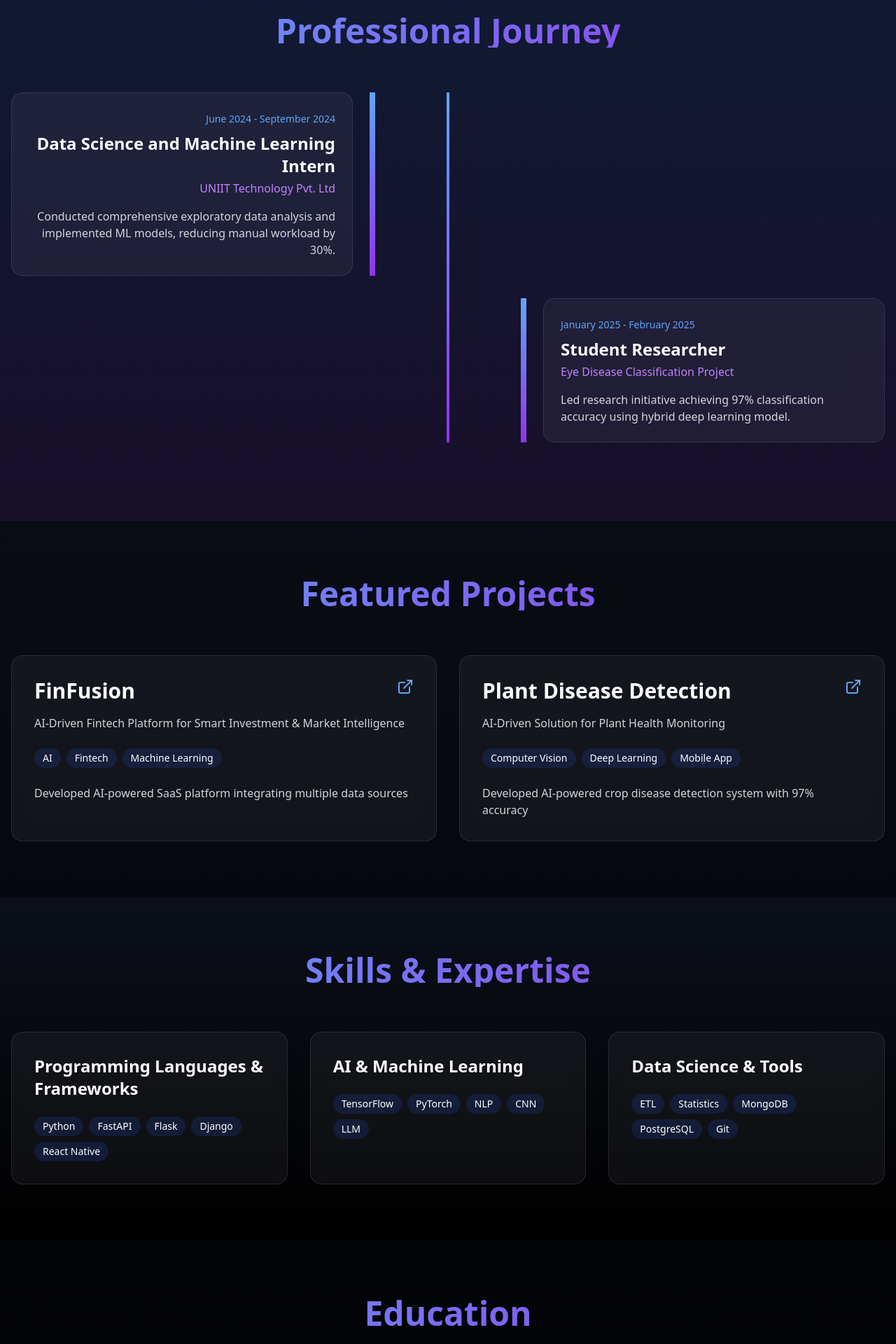
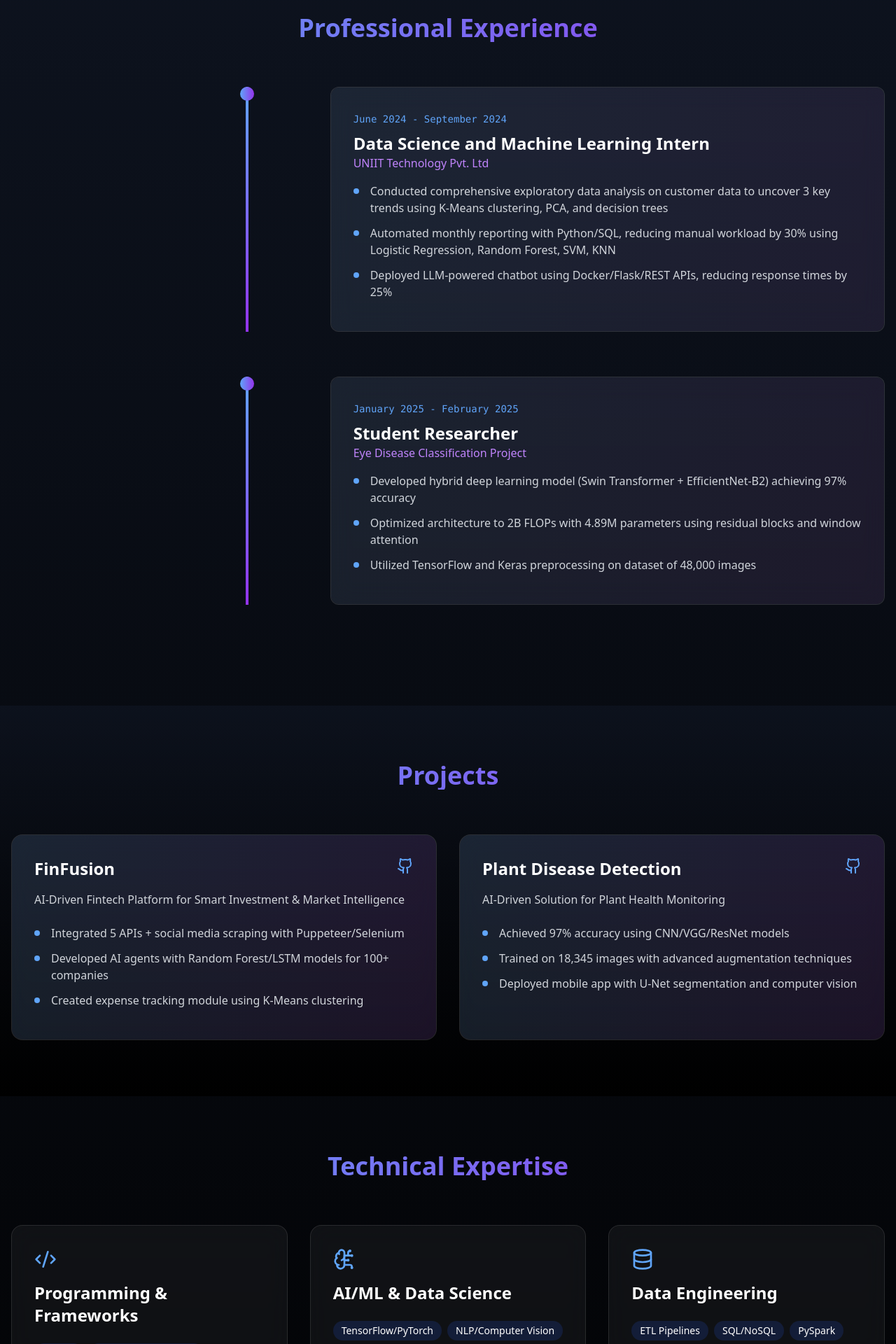
Before and after one commit to SafalBhandari12/Potfolio, a React (Vite) app: page / in a window 1280 px wide. Shown: the part 860-2780 px from the top of the page at 70% size. Built offline with nearby package versions, Linux system fonts and the light colour scheme.

Commit message:
some changes

```diff
--- a/src/App.jsx
+++ b/src/App.jsx
@@ -1,5 +1,5 @@
-import React, { useEffect, useState, useRef } from "react";
-import { motion } from "framer-motion";
+import React, { useEffect, useRef } from "react";
+import { motion, useInView } from "framer-motion";
 import {
   Mail,
   Phone,
@@ -7,99 +7,114 @@ import {
   Github,
   ExternalLink,
   ChevronDown,
-  Camera,
+  Award,
+  School,
+  Briefcase,
+  Code2,
+  BrainCircuit,
+  Database,
 } from "lucide-react";
 
 const App = () => {
-  const [scrollY, setScrollY] = useState(0);
-  const containerRef = useRef();
+  // Reusable Animation Components
+  const SectionTitle = ({ children }) => (
+    <motion.h2
+      initial={{ opacity: 0, y: 50 }}
+      whileInView={{ opacity: 1, y: 0 }}
+      viewport={{ once: true, margin: "-100px" }}
+      className='text-4xl font-bold mb-16 text-center bg-clip-text text-transparent bg-gradient-to-r from-blue-400 to-purple-600'
+    >
+      {children}
+    </motion.h2>
+  );
 
-  useEffect(() => {
-    const handleScroll = () => setScrollY(window.scrollY);
-    window.addEventListener("scroll", handleScroll);
-    return () => window.removeEventListener("scroll", handleScroll);
-  }, []);
+  const BulletPoint = ({ children }) => (
+    <li className='flex items-start gap-4 mb-3'>
+      <div className='w-2 h-2 rounded-full bg-blue-400 mt-2 flex-shrink-0' />
+      <span className='text-gray-300'>{children}</span>
+    </li>
+  );
 
   // Timeline Item Component
-  const TimelineItem = ({ date, title, company, description, isLeft }) => (
+  const TimelineItem = ({ date, title, company, bullets }) => {
+    const ref = useRef(null);
+    const isInView = useInView(ref, { once: true, margin: "-100px" });
+
+    return (
+      <div ref={ref} className='grid grid-cols-5 gap-8 mb-16 relative'>
+        <div className='col-span-1 relative flex justify-center'>
+          <div className='w-1 h-full bg-gradient-to-b from-blue-400 to-purple-600' />
           <motion.div
-      initial={{ opacity: 0, x: isLeft ? -100 : 100 }}
-      whileInView={{ opacity: 1, x: 0 }}
-      viewport={{ once: true }}
-      transition={{ duration: 0.8 }}
-      className={`flex w-full ${isLeft ? "justify-start" : "justify-end"} mb-8`}
+            initial={{ scale: 0 }}
+            animate={isInView ? { scale: 1 } : {}}
+            transition={{ duration: 0.4, delay: 0.4 }}
+            className='absolute top-0 w-5 h-5 rounded-full bg-gradient-to-r from-blue-400 to-purple-600'
+          />
+        </div>
+
+        <motion.div
+          initial={{ opacity: 0, x: -100 }}
+          animate={isInView ? { opacity: 1, x: 0 } : {}}
+          transition={{ duration: 0.6, ease: "easeOut" }}
+          className='col-span-4 bg-white/5 rounded-xl p-8 backdrop-blur-lg border border-white/10 relative overflow-hidden'
         >
-      <div
-        className={`w-5/12 relative ${
-          isLeft ? "text-right pr-8" : "text-left pl-8"
-        }`}
-      >
-        <div
-          className={`absolute ${
-            isLeft ? "right-0" : "left-0"
-          } top-0 w-2 h-full bg-gradient-to-b from-blue-400 to-purple-600`}
-        />
-        <motion.div
-          whileHover={{ scale: 1.05 }}
-          className='bg-white/5 rounded-2xl p-6 backdrop-blur-lg border border-white/10 hover:border-white/20 transition-all'
-        >
-          <span className='text-blue-400 text-sm'>{date}</span>
+          <div className='absolute inset-0 rounded-xl opacity-20 bg-gradient-to-r from-blue-400/30 to-purple-600/30' />
+          <div className='relative z-10'>
+            <div className='flex justify-between items-start mb-4'>
+              <div>
+                <span className='text-blue-400 text-sm font-mono'>{date}</span>
                 <h3 className='text-2xl font-bold mt-2'>{title}</h3>
-          <p className='text-purple-400 mt-1'>{company}</p>
-          <p className='text-gray-300 mt-4'>{description}</p>
+                <p className='text-purple-400 font-medium'>{company}</p>
+              </div>
+            </div>
+            <ul className='mt-4'>
+              {bullets.map((bullet, index) => (
+                <BulletPoint key={index}>{bullet}</BulletPoint>
+              ))}
+            </ul>
+          </div>
         </motion.div>
       </div>
-    </motion.div>
     );
+  };
 
   return (
-    <div
-      className='bg-gradient-to-b from-gray-900 to-black text-white min-h-screen'
-      ref={containerRef}
-    >
+    <div className='bg-gradient-to-b from-gray-900 to-black text-white min-h-screen'>
       {/* Hero Section */}
       <section className='h-screen relative overflow-hidden'>
         <div className='absolute inset-0 bg-[radial-gradient(circle_at_center,rgba(67,56,202,0.1)_0%,transparent_100%)]' />
 
-        <div className='relative z-10 h-full flex flex-col items-center justify-center'>
+        <div className='relative z-10 h-full flex flex-col items-center justify-center px-4'>
           <motion.div
             initial={{ opacity: 0, y: 50 }}
             animate={{ opacity: 1, y: 0 }}
             transition={{ duration: 1 }}
             className='text-center'
           >
-            <h1 className='text-7xl font-bold mb-6 bg-clip-text text-transparent bg-gradient-to-r from-blue-400 to-purple-600'>
+            <h1 className='text-5xl md:text-7xl font-bold mb-6 bg-clip-text text-transparent bg-gradient-to-r from-blue-400 to-purple-600'>
               Safal Bhandari
             </h1>
-            <p className='text-2xl text-gray-300 mb-8'>
+            <p className='text-xl md:text-2xl text-gray-300 mb-8'>
               Data Science & Machine Learning Engineer
             </p>
-            <div className='flex justify-center space-x-6'>
+            <div className='flex flex-wrap justify-center gap-4'>
               {[
                 {
-                  icon: <Mail className='w-5 h-5' />,
-                  text: "Email",
+                  icon: <Mail />,
+                  text: "safalbhandari069@gmail.com",
                   href: "mailto:safalbhandari069@gmail.com",
                 },
                 {
-                  icon: <Phone className='w-5 h-5' />,
-                  text: "Call",
+                  icon: <Phone />,
+                  text: "+91-7847915622",
                   href: "tel:+917847915622",
                 },
-                {
-                  icon: <Linkedin className='w-5 h-5' />,
-                  text: "LinkedIn",
-                  href: "#",
-                },
-                {
-                  icon: <Github className='w-5 h-5' />,
-                  text: "GitHub",
-                  href: "#",
-                },
+                { icon: <Linkedin />, text: "LinkedIn", href: "#" },
+                { icon: <Github />, text: "GitHub", href: "#" },
               ].map((link, index) => (
                 <motion.a
                   key={index}
-                  whileHover={{ scale: 1.1 }}
+                  whileHover={{ scale: 1.05 }}
                   whileTap={{ scale: 0.95 }}
                   href={link.href}
                   className='flex items-center gap-2 bg-white/10 px-6 py-3 rounded-full backdrop-blur-sm hover:bg-white/20 transition-all'
@@ -120,97 +135,94 @@ const App = () => {
         </div>
       </section>
 
-      {/* Experience Timeline Section */}
-      <section className='py-20 relative'>
-        <div className='absolute inset-0 bg-gradient-to-b from-blue-900/20 to-purple-900/20' />
+      {/* Experience Section */}
+      <section className='py-20 relative px-4'>
+        <div className='container mx-auto'>
+          <SectionTitle>Professional Experience</SectionTitle>
 
-        <div className='container mx-auto px-4 relative'>
-          <motion.h2
-            initial={{ opacity: 0, y: 20 }}
-            whileInView={{ opacity: 1, y: 0 }}
-            className='text-5xl font-bold mb-16 text-center bg-clip-text text-transparent bg-gradient-to-r from-blue-400 to-purple-600'
-          >
-            Professional Journey
-          </motion.h2>
-
-          <div className='relative'>
-            <div className='absolute left-1/2 transform -translate-x-1/2 w-1 h-full bg-gradient-to-b from-blue-400 to-purple-600' />
-
+          <div className='grid grid-cols-5'>
+            <div className='col-span-1' />
+            <div className='col-span-4'>
               <TimelineItem
                 date='June 2024 - September 2024'
                 title='Data Science and Machine Learning Intern'
                 company='UNIIT Technology Pvt. Ltd'
-              description='Conducted comprehensive exploratory data analysis and implemented ML models, reducing manual workload by 30%.'
-              isLeft={true}
+                bullets={[
+                  "Conducted comprehensive exploratory data analysis on customer data to uncover 3 key trends using K-Means clustering, PCA, and decision trees",
+                  "Automated monthly reporting with Python/SQL, reducing manual workload by 30% using Logistic Regression, Random Forest, SVM, KNN",
+                  "Deployed LLM-powered chatbot using Docker/Flask/REST APIs, reducing response times by 25%",
+                ]}
               />
 
               <TimelineItem
                 date='January 2025 - February 2025'
                 title='Student Researcher'
                 company='Eye Disease Classification Project'
-              description='Led research initiative achieving 97% classification accuracy using hybrid deep learning model.'
-              isLeft={false}
+                bullets={[
+                  "Developed hybrid deep learning model (Swin Transformer + EfficientNet-B2) achieving 97% accuracy",
+                  "Optimized architecture to 2B FLOPs with 4.89M parameters using residual blocks and window attention",
+                  "Utilized TensorFlow and Keras preprocessing on dataset of 48,000 images",
+                ]}
               />
+            </div>
           </div>
         </div>
       </section>
 
       {/* Projects Section */}
-      <section className='py-20 relative'>
-        <div className='container mx-auto px-4'>
-          <motion.h2
-            initial={{ opacity: 0, y: 20 }}
-            whileInView={{ opacity: 1, y: 0 }}
-            className='text-5xl font-bold mb-16 text-center bg-clip-text text-transparent bg-gradient-to-r from-blue-400 to-purple-600'
-          >
-            Featured Projects
-          </motion.h2>
+      <section className='py-20 relative px-4 bg-gradient-to-b from-gray-900/50 to-black'>
+        <div className='container mx-auto'>
+          <SectionTitle>Projects</SectionTitle>
 
           <div className='grid md:grid-cols-2 gap-8'>
             {[
               {
                 title: "FinFusion",
+                link: "#",
                 description:
                   "AI-Driven Fintech Platform for Smart Investment & Market Intelligence",
-                tags: ["AI", "Fintech", "Machine Learning"],
-                details:
-                  "Developed AI-powered SaaS platform integrating multiple data sources",
+                bullets: [
+                  "Integrated 5 APIs + social media scraping with Puppeteer/Selenium",
+                  "Developed AI agents with Random Forest/LSTM models for 100+ companies",
+                  "Created expense tracking module using K-Means clustering",
+                ],
               },
               {
                 title: "Plant Disease Detection",
+                link: "#",
                 description: "AI-Driven Solution for Plant Health Monitoring",
-                tags: ["Computer Vision", "Deep Learning", "Mobile App"],
-                details:
-                  "Developed AI-powered crop disease detection system with 97% accuracy",
+                bullets: [
+                  "Achieved 97% accuracy using CNN/VGG/ResNet models",
+                  "Trained on 18,345 images with advanced augmentation techniques",
+                  "Deployed mobile app with U-Net segmentation and computer vision",
+                ],
               },
             ].map((project, index) => (
               <motion.div
                 key={index}
-                whileHover={{ scale: 1.05 }}
-                className='bg-white/5 rounded-2xl p-8 backdrop-blur-lg border border-white/10 hover:border-white/20 transition-all group'
+                initial={{ opacity: 0, y: 50 }}
+                whileInView={{ opacity: 1, y: 0 }}
+                viewport={{ once: true }}
+                className='bg-white/5 rounded-2xl p-8 backdrop-blur-lg border border-white/10 relative overflow-hidden'
               >
+                <div className='absolute inset-0 bg-gradient-to-r from-blue-400/10 to-purple-600/10' />
+                <div className='relative z-10'>
                   <div className='flex justify-between items-start mb-4'>
-                  <h3 className='text-3xl font-bold'>{project.title}</h3>
-                  <motion.a
-                    whileHover={{ scale: 1.2 }}
-                    href='#'
+                    <h3 className='text-2xl font-bold'>{project.title}</h3>
+                    <a
+                      href={project.link}
                       className='text-blue-400 hover:text-blue-300'
                     >
-                    <ExternalLink className='w-6 h-6' />
-                  </motion.a>
+                      <Github className='w-6 h-6' />
+                    </a>
                   </div>
                   <p className='text-gray-300 mb-6'>{project.description}</p>
-                <div className='flex flex-wrap gap-2 mb-6'>
-                  {project.tags.map((tag, i) => (
-                    <span
-                      key={i}
-                      className='px-3 py-1 bg-blue-900/30 rounded-full text-sm'
-                    >
-                      {tag}
-                    </span>
+                  <ul>
+                    {project.bullets.map((bullet, i) => (
+                      <BulletPoint key={i}>{bullet}</BulletPoint>
                     ))}
+                  </ul>
                 </div>
-                <p className='text-gray-300'>{project.details}</p>
               </motion.div>
             ))}
           </div>
@@ -218,42 +230,54 @@ const App = () => {
       </section>
 
       {/* Skills Section */}
-      <section className='py-20 relative bg-gradient-to-b from-gray-900/50 to-black'>
-        <div className='container mx-auto px-4'>
-          <motion.h2
-            initial={{ opacity: 0, y: 20 }}
-            whileInView={{ opacity: 1, y: 0 }}
-            className='text-5xl font-bold mb-16 text-center bg-clip-text text-transparent bg-gradient-to-r from-blue-400 to-purple-600'
-          >
-            Skills & Expertise
-          </motion.h2>
+      <section className='py-20 relative px-4'>
+        <div className='container mx-auto'>
+          <SectionTitle>Technical Expertise</SectionTitle>
 
           <div className='grid md:grid-cols-3 gap-8'>
             {[
               {
-                title: "Programming Languages & Frameworks",
+                icon: <Code2 className='w-8 h-8 mb-4' />,
+                title: "Programming & Frameworks",
                 skills: [
                   "Python",
-                  "FastAPI",
-                  "Flask",
-                  "Django",
+                  "FastAPI/Flask/Django",
                   "React Native",
+                  "REST APIs",
+                  "OOP/OOD",
                 ],
               },
               {
-                title: "AI & Machine Learning",
-                skills: ["TensorFlow", "PyTorch", "NLP", "CNN", "LLM"],
+                icon: <BrainCircuit className='w-8 h-8 mb-4' />,
+                title: "AI/ML & Data Science",
+                skills: [
+                  "TensorFlow/PyTorch",
+                  "NLP/Computer Vision",
+                  "Pandas/NumPy",
+                  "Scikit-Learn",
+                  "LLM/LangChain",
+                ],
               },
               {
-                title: "Data Science & Tools",
-                skills: ["ETL", "Statistics", "MongoDB", "PostgreSQL", "Git"],
+                icon: <Database className='w-8 h-8 mb-4' />,
+                title: "Data Engineering",
+                skills: [
+                  "ETL Pipelines",
+                  "SQL/NoSQL",
+                  "PySpark",
+                  "A/B Testing",
+                  "Time Series Analysis",
+                ],
               },
             ].map((category, index) => (
               <motion.div
                 key={index}
-                whileHover={{ scale: 1.05 }}
-                className='bg-white/5 rounded-2xl p-8 backdrop-blur-lg border border-white/10 hover:border-white/20 transition-all'
+                initial={{ opacity: 0, y: 50 }}
+                whileInView={{ opacity: 1, y: 0 }}
+                viewport={{ once: true }}
+                className='bg-white/5 rounded-2xl p-8 backdrop-blur-lg border border-white/10'
               >
+                <div className='text-blue-400'>{category.icon}</div>
                 <h3 className='text-2xl font-bold mb-6'>{category.title}</h3>
                 <div className='flex flex-wrap gap-2'>
                   {category.skills.map((skill, i) => (
@@ -271,43 +295,61 @@ const App = () => {
         </div>
       </section>
 
-      {/* Education Section */}
-      <section className='py-20 relative'>
-        <div className='container mx-auto px-4'>
-          <motion.h2
-            initial={{ opacity: 0, y: 20 }}
-            whileInView={{ opacity: 1, y: 0 }}
-            className='text-5xl font-bold mb-16 text-center bg-clip-text text-transparent bg-gradient-to-r from-blue-400 to-purple-600'
+      {/* Education & Achievements */}
+      <section className='py-20 relative px-4 bg-gradient-to-b from-gray-900/50 to-black'>
+        <div className='container mx-auto'>
+          <div className='grid md:grid-cols-2 gap-8'>
+            {/* Education */}
+            <motion.div
+              initial={{ opacity: 0, x: -50 }}
+              whileInView={{ opacity: 1, x: 0 }}
+              viewport={{ once: true }}
+              className='bg-white/5 rounded-2xl p-8 backdrop-blur-lg border border-white/10'
             >
-            Education
-          </motion.h2>
+              <div className='flex items-center gap-4 mb-6'>
+                <School className='w-8 h-8 text-blue-400' />
+                <h3 className='text-2xl font-bold'>Education</h3>
+              </div>
+              <h4 className='text-xl font-semibold'>Sharda University</h4>
+              <p className='text-gray-300 mt-2'>
+                B.Tech Computer Science (2023-2027)
+              </p>
+              <ul className='mt-4'>
+                <BulletPoint>Cumulative CGPA: 9.258</BulletPoint>
+                <BulletPoint>COMPEX Scholarship Recipient</BulletPoint>
+              </ul>
+            </motion.div>
 
+            {/* Achievements */}
             <motion.div
-            whileHover={{ scale: 1.05 }}
-            className='bg-white/5 rounded-2xl p-8 backdrop-blur-lg border border-white/10 hover:border-white/20 transition-all max-w-2xl mx-auto'
+              initial={{ opacity: 0, x: 50 }}
+              whileInView={{ opacity: 1, x: 0 }}
+              viewport={{ once: true }}
+              className='bg-white/5 rounded-2xl p-8 backdrop-blur-lg border border-white/10'
             >
-            <h3 className='text-3xl font-bold mb-4'>Sharda University</h3>
-            <p className='text-blue-400 mb-6'>
-              B.Tech in Computer Science and Engineering | 2023-2027
-            </p>
-            <div className='space-y-4'>
-              <div className='flex items-center gap-4'>
-                <div className='w-2 h-2 rounded-full bg-blue-400' />
-                <p className='text-gray-300'>Cumulative CGPA: 9.258</p>
+              <div className='flex items-center gap-4 mb-6'>
+                <Award className='w-8 h-8 text-purple-400' />
+                <h3 className='text-2xl font-bold'>Achievements</h3>
               </div>
-              <div className='flex items-center gap-4'>
-                <div className='w-2 h-2 rounded-full bg-blue-400' />
-                <p className='text-gray-300'>COMPEX Scholarship recipient</p>
+              <ul>
+                <BulletPoint>
+                  NASA Space Apps Challenge 2024 Participant
+                </BulletPoint>
+                <BulletPoint>
+                  IIIT Bangalore Synergy'24 Certification
+                </BulletPoint>
+                <BulletPoint>
+                  4th Place - Technovation Hackathon 2024
+                </BulletPoint>
+              </ul>
+            </motion.div>
           </div>
-            </div>
-          </motion.div>
         </div>
       </section>
 
       {/* Footer */}
-      <footer className='py-8 relative'>
-        <div className='absolute inset-0 bg-gradient-to-t from-blue-900/20 to-transparent' />
-        <div className='relative text-center text-gray-400'>
+      <footer className='py-8 relative border-t border-white/10'>
+        <div className='container mx-auto text-center text-gray-400'>
           <p>© 2024 Safal Bhandari. All rights reserved.</p>
         </div>
       </footer>
```
Lines whose indentation alone changed are shown as unchanged.
